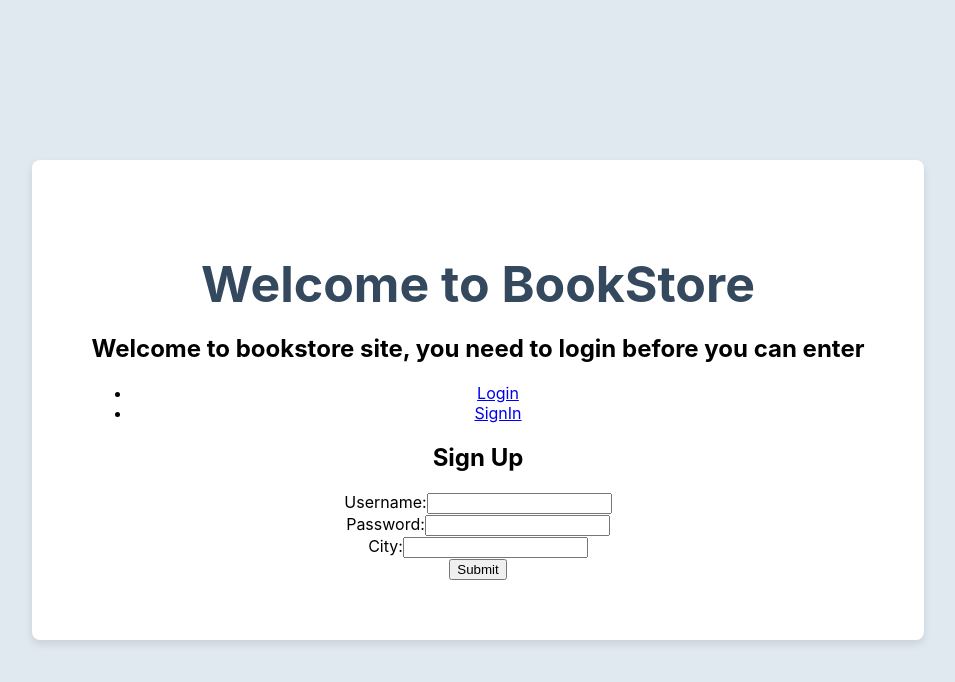
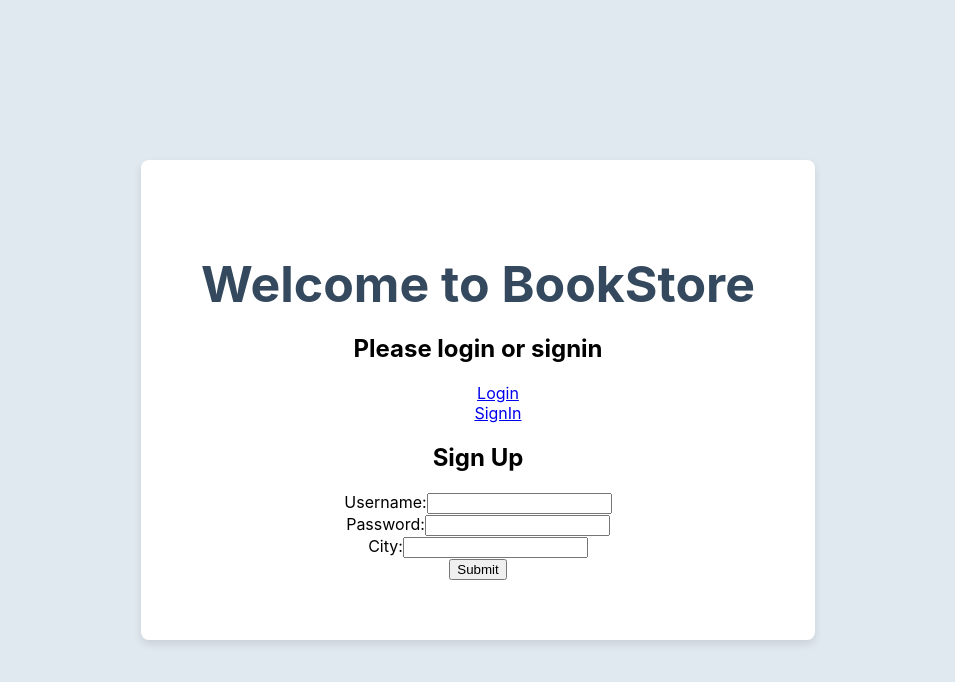
Before and after one commit to dking9876/Projects, a React (Create React App) app in the folder Final Project/UI/bookstore/: page /signup in a window 1280 px wide. Shown: the top 682 px of the page, without its empty margins (162-1117 px from the left). Built offline with nearby package versions, Linux system fonts and the light colour scheme; the HTML template or start-up script is replaced by a standard one.

Commit message:
add time and style

```diff
--- a/Final Project/UI/bookstore/src/App.css
+++ b/Final Project/UI/bookstore/src/App.css
@@ -36,3 +36,10 @@
     transform: rotate(360deg);
   }
 }
+.custom-list {
+  list-style-type: none; /* Remove the default bullet point */
+}
+
+.custom-list li:before {
+  content: ""; /* Remove the default marker */
+}
--- a/Final Project/UI/bookstore/src/App.js
+++ b/Final Project/UI/bookstore/src/App.js
@@ -69,7 +69,7 @@ function App() {
   return (
     <div style={styles.container}>
       <div style={styles.content}>
-        <h1 style={styles.title}>Welcome to BookStore</h1>
+        <h1 style={styles.title}>Welcome {username} to BookStore</h1>
 
 
     <div>
--- a/Final Project/UI/bookstore/src/EntryLayout.js
+++ b/Final Project/UI/bookstore/src/EntryLayout.js
@@ -1,10 +1,10 @@
 import { Outlet, Link } from "react-router-dom";
-
+import './App.css';
 const EntryLayout = () => {
   return (
     <>
       <nav>
-        <ul>
+        <ul className="custom-list">
           <li>
             <Link to="login">Login</Link>
           </li>
--- a/Final Project/UI/bookstore/src/EntryPage.js
+++ b/Final Project/UI/bookstore/src/EntryPage.js
@@ -11,7 +11,7 @@ function EntryPage({ onLogin }) {
       }
   return (
     <div>
-      <h2>Welcome to bookstore site, you need to login before you can enter </h2>
+      <h2>Please login or signin </h2>
       <BrowserRouter>
       <Routes>
   <Route path="/" element={<EntryLayout />}>
--- a/Final Project/UI/bookstore/src/Layout.js
+++ b/Final Project/UI/bookstore/src/Layout.js
@@ -1,10 +1,10 @@
 import { Outlet, Link } from "react-router-dom";
-
+import './App.css';
 const Layout = () => {
   return (
     <>
       <nav>
-        <ul>
+        <ul className="custom-list">
           <li>
             <Link to="/login"> A little bit About the site</Link>
           </li>
--- a/Final Project/UI/bookstore/src/Messages.js
+++ b/Final Project/UI/bookstore/src/Messages.js
@@ -32,6 +32,7 @@ function Messages(username, ) {
               <th>city</th>
               <th>source</th>
               <th>body</th>
+              <th>time</th>
             </tr>
           </thead>
           <tbody>
@@ -40,6 +41,7 @@ function Messages(username, ) {
                 <td>{item.city}</td>
                 <td>{item.source}</td>
                 <td>{item.body}</td>
+                <td>{(new Date(item.time)).toLocaleString()}</td>
               </tr>
             ))}
           </tbody>
--- a/Final Project/UI/bookstore/src/SentMessages.js
+++ b/Final Project/UI/bookstore/src/SentMessages.js
@@ -31,6 +31,7 @@ function SentMessages(username) {
               <th>city</th>
               <th>destanation</th>
               <th>body</th>
+              <th>time</th>
             </tr>
           </thead>
           <tbody>
@@ -39,6 +40,7 @@ function SentMessages(username) {
                 <td>{item.city}</td>
                 <td>{item.destination}</td>
                 <td>{item.body}</td>
+                <td>{(new Date(item.time)).toLocaleString()}</td>
               </tr>
             ))}
           </tbody>
```
